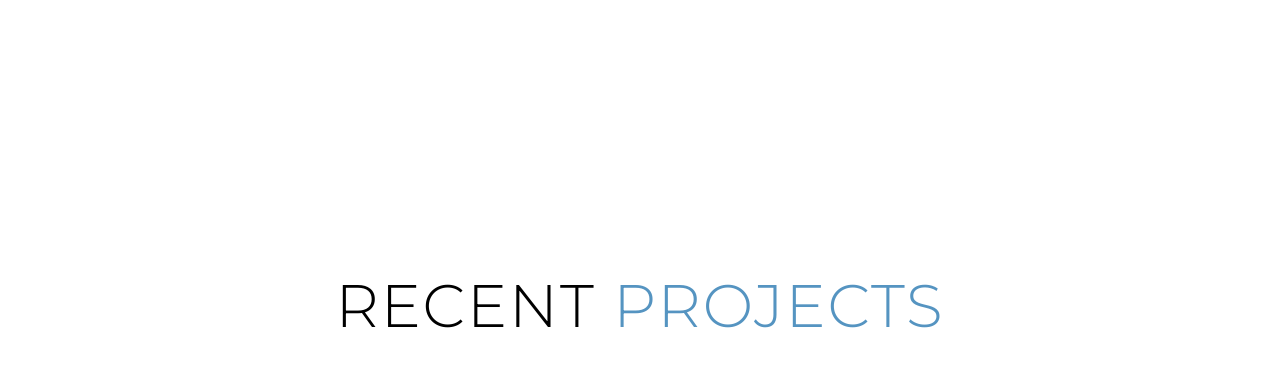
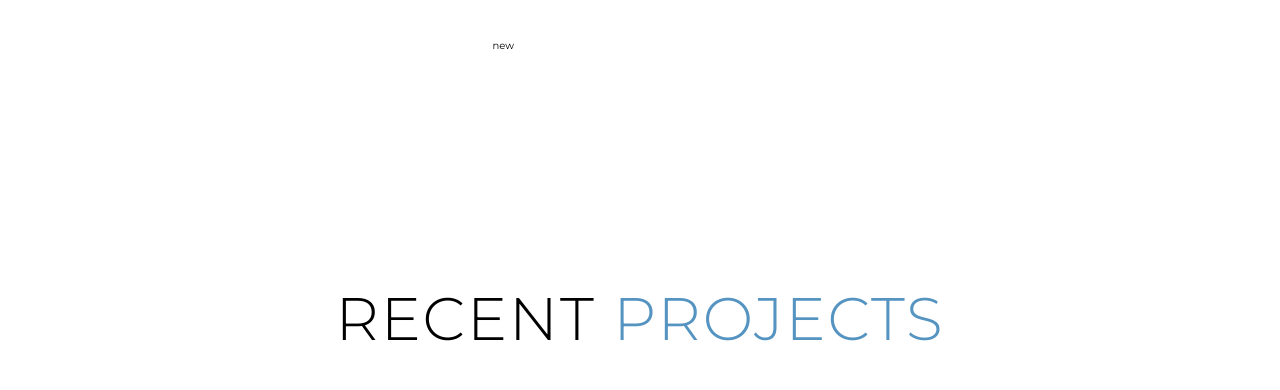
Before and after one commit to oguzhanmuratoglu/MyPortfolio, a plain HTML site: page index.html in a window 1280 px wide. Shown: the part 1454-1844 px from the top of the page. Drawn offline with nearby package versions, Linux system fonts and the light colour scheme.

Commit message:
Update index.html

```diff
--- a/index.html
+++ b/index.html
@@ -68,6 +68,7 @@
 
             I am currently continuing my education and keeping a close eye on developments in the software industry. Software development is an area that fascinates me both personally and professionally, and I am committed to continuously expanding my knowledge and expertise in this field</p>
             <a href="./CV.pdf" target="_blank" download="Resume.pdf" class="cta">Download Resume</a>
+            <div>new</div>
           </div>
         </div>
       </section>
```
